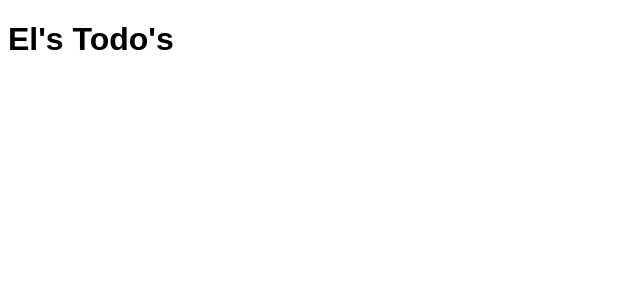
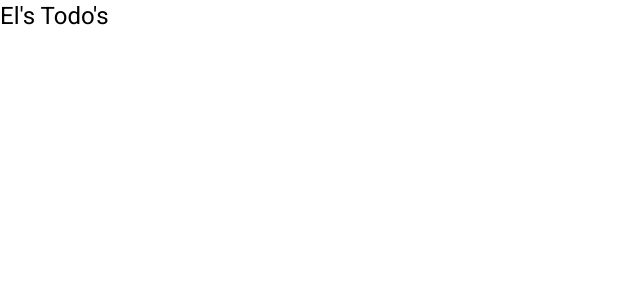
Before and after one commit to elinalo/els-todos-app, an Angular app: page / in a window 1280 px wide. Shown: the top 300 px of the page, without its empty margins (0-640 px from the left). Built offline with nearby package versions, Linux system fonts and the light colour scheme.

Commit message:
feat: add todos.module

```diff
--- a/angular.json
+++ b/angular.json
@@ -30,6 +30,7 @@
               "src/assets"
             ],
             "styles": [
+              "@angular/material/prebuilt-themes/deeppurple-amber.css",
               "src/styles.scss"
             ],
             "scripts": []
@@ -93,6 +94,7 @@
               "src/assets"
             ],
             "styles": [
+              "@angular/material/prebuilt-themes/deeppurple-amber.css",
               "src/styles.scss"
             ],
             "scripts": []
--- a/package.json
+++ b/package.json
@@ -11,10 +11,12 @@
   "private": true,
   "dependencies": {
     "@angular/animations": "^16.2.0",
+    "@angular/cdk": "^16.2.12",
     "@angular/common": "^16.2.0",
     "@angular/compiler": "^16.2.0",
     "@angular/core": "^16.2.0",
     "@angular/forms": "^16.2.0",
+    "@angular/material": "^16.2.12",
     "@angular/platform-browser": "^16.2.0",
     "@angular/platform-browser-dynamic": "^16.2.0",
     "@angular/router": "^16.2.0",
--- a/src/app/app.module.ts
+++ b/src/app/app.module.ts
@@ -3,6 +3,8 @@
 
 import { AppRoutingModule } from './app-routing.module';
 import { AppComponent } from './app.component';
+import { BrowserAnimationsModule } from '@angular/platform-browser/animations';
+import { TodosModule } from './todos/todos.module';
 
 @NgModule({
   declarations: [
@@ -10,7 +12,9 @@
   ],
   imports: [
     BrowserModule,
-    AppRoutingModule
+    AppRoutingModule,
+    BrowserAnimationsModule,
+    TodosModule
   ],
   providers: [],
   bootstrap: [AppComponent]
--- a/src/index.html
+++ b/src/index.html
@@ -6,8 +6,11 @@
   <base href="/">
   <meta name="viewport" content="width=device-width, initial-scale=1">
   <link rel="icon" type="image/x-icon" href="favicon.ico">
+  <link rel="preconnect" href="https://fonts.gstatic.com">
+  <link href="https://fonts.googleapis.com/css2?family=Roboto:wght@300;400;500&display=swap" rel="stylesheet">
+  <link href="https://fonts.googleapis.com/icon?family=Material+Icons" rel="stylesheet">
 </head>
-<body>
+<body class="mat-typography">
   <app-root></app-root>
 </body>
 </html>
--- a/src/styles.scss
+++ b/src/styles.scss
@@ -1,6 +1,8 @@
 /* You can add global styles to this file, and also import other style files */
 
 h1 {
-    font-family: Arial, Helvetica, sans-serif;
     font-weight: bold;
 }
+
+html, body { height: 100%; }
+body { margin: 0; font-family: Arial, "Helvetica Neue", sans-serif; }
```
Also changed, not shown: src/app/todos/todos.module.ts (added, +11 -0 lines), 1 other file (tests, documents, lock files or other folders).
